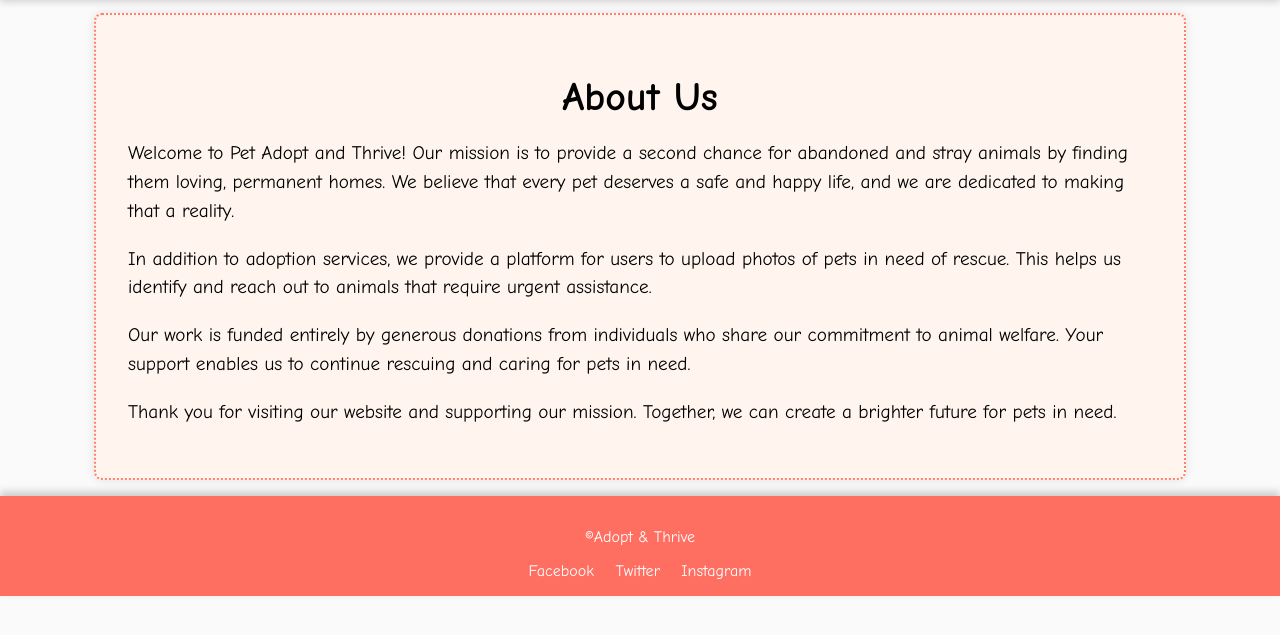
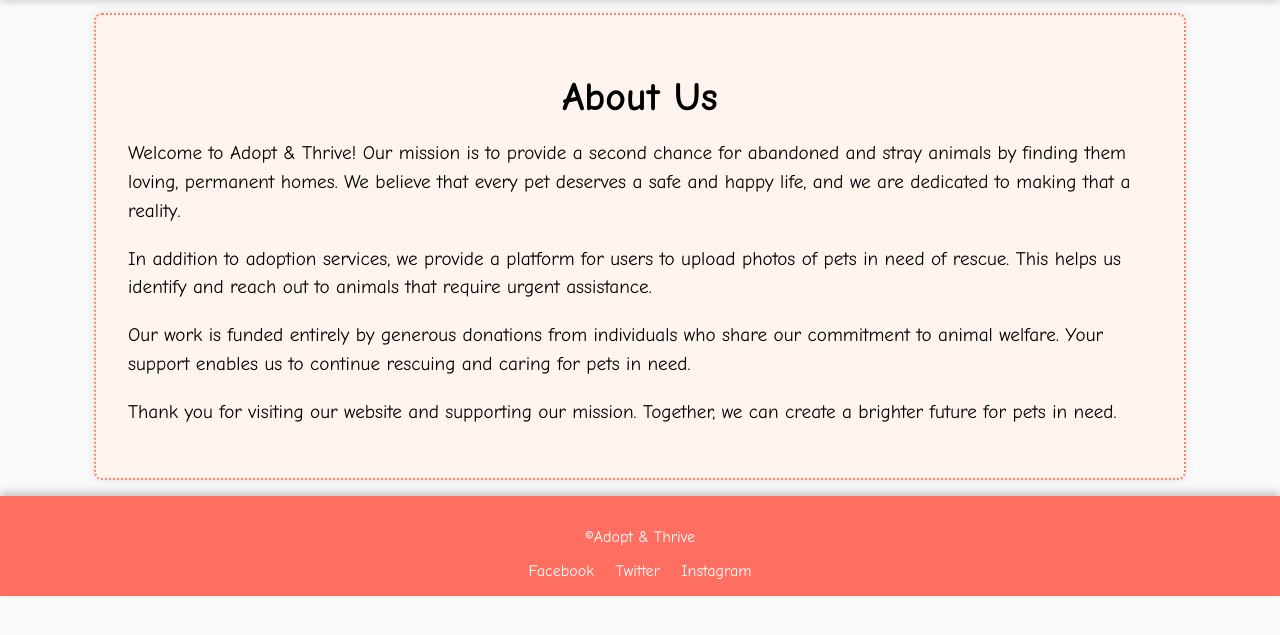
Before and after one commit to Hars7hitha/Adopt-Thrive, a website: page public/about-us.html in a window 1280 px wide. Shown: the part 91-726 px from the top of the page. Drawn offline with Linux system fonts and the light colour scheme.

Commit message:
Update welcome text in public/about-us.html

```diff
--- a/public/about-us.html
+++ b/public/about-us.html
@@ -126,7 +126,7 @@
       <h1>About Us</h1>
       <div class="about-details">
         <p>
-          Welcome to Pet Adopt and Thrive! Our mission is to provide a second
+          Welcome to Adopt & Thrive! Our mission is to provide a second
           chance for abandoned and stray animals by finding them loving,
           permanent homes. We believe that every pet deserves a safe and happy
           life, and we are dedicated to making that a reality.
```
